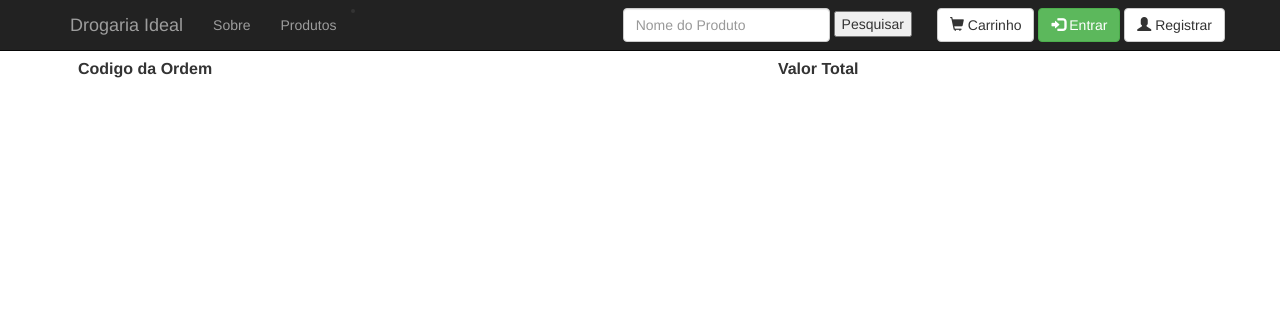
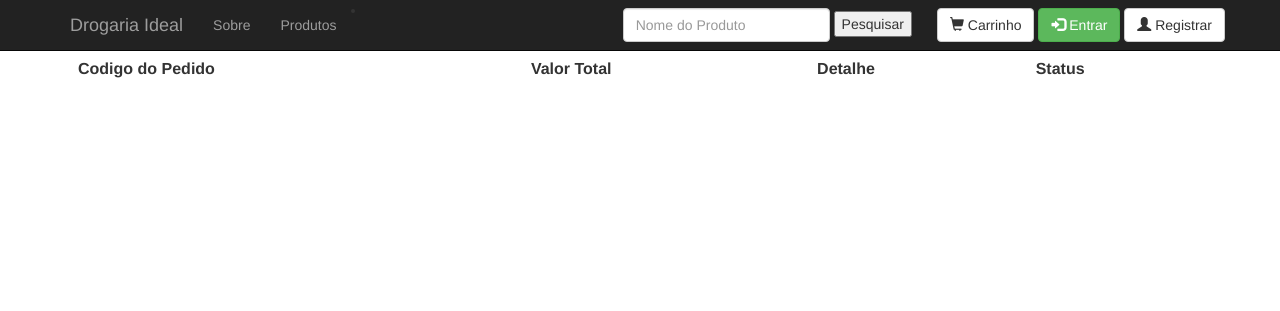
Before and after one commit to ulyssesBML/Requisitos04-DrogariaIdeal, a Django app: page /cart/list_orders/ in a window 1280 px wide. Shown: the top 311 px of the page. Run offline with Django 3.2, Linux system fonts and the light colour scheme; data that the repository does not hold is empty; some libraries are stand-ins or nearby versions.

Commit message:
can delete order, fixed list_products_order name @ urls, several strings fixed

```diff
--- a/DrogariaIdeal/cart/cart.py
+++ b/DrogariaIdeal/cart/cart.py
@@ -71,6 +71,4 @@ def get_amount(user_id, product_id):
 
 
 def clear(user_id):
-    cart = get_cart_for_user_id(user_id)
-
-    cart.clear()
+    __carts[user_id] = []
--- a/DrogariaIdeal/cart/templates/listOrders/list_orders.html
+++ b/DrogariaIdeal/cart/templates/listOrders/list_orders.html
@@ -9,15 +9,18 @@
 <table class="table table-hover" style="margin:5px;">
 
   <tr>
-    <th>Codigo da Ordem</th>
+    <th>Codigo do Pedido</th>
     <th>Valor Total</th>
+    <th>Detalhe</th>
+    <th>Status</th>
   </tr>
   {% for order in all_orders %}
   <tr>
     <td>{{order.id }}</td>
     <td>{{order.total_price }} R$</td>
-    <td><a class="glyphicon glyphicon-tags" href = "{% url 'cart:list_product_order' order.id %}"></a></td>
+    <td><a class="glyphicon glyphicon-tags" href = "{% url 'cart:list_products_order' order.id %}"></a></td>
     <td><a class="glyphicon glyphicon-send"></a></td>
+    <td><a class="glyphicon glyphicon-remove" onclick="return confirm('Voce tem certeza que deseja cancelar este pedido?')" href = "{% url 'cart:cancel_order' order.id %}" ></a></td>
   </tr>
   {% endfor %}
 
--- a/DrogariaIdeal/cart/templates/listProductsOrder/list_products_order.html
+++ b/DrogariaIdeal/cart/templates/listProductsOrder/list_products_order.html
@@ -26,7 +26,7 @@
   <h2>Preço Total: {{total_price}} R$</h2>
   <br>
   <h2>Dados do cliente</h2>
- <p>email: {{client.first_name}}</p>
+ <p>nome: {{client.first_name}}</p>
  <p>email: {{client.username}}</p>
  <p>endereço: {{client.endereco}}</p>
   {% endblock %}
--- a/DrogariaIdeal/cart/urls.py
+++ b/DrogariaIdeal/cart/urls.py
@@ -10,6 +10,7 @@ urlpatterns = [
     url(r'^show_cart/', views.show_cart, name = 'show_cart'),
     url(r'^remove_from_cart/(?P<product_id>[0-9]+)/', views.remove_from_cart, name="remove_from_cart"),
     url(r'^list_orders/', views.list_orders, name='list_orders'),
-    url(r'^list_products_order/(?P<order_id>[0-9]+)/', views.list_products_order, name='list_product_order'),
+    url(r'^list_products_order/(?P<order_id>[0-9]+)/', views.list_products_order, name='list_products_order'),
+    url(r'^cancel_order/(?P<order_id>[0-9]+)/', views.cancel_order, name='cancel_order'),
 ]
 static(settings.MEDIA_URL, document_root=settings.MEDIA_ROOT)
--- a/DrogariaIdeal/cart/views.py
+++ b/DrogariaIdeal/cart/views.py
@@ -32,7 +32,15 @@ def show_cart(request):
 
             order_form.instance.total_price = total_price(cart_products, amount)
             order_form.save()
+
+            cart.clear(user_id)
+
+            url = reverse('cart:list_products_order', kwargs={"order_id":order_form.instance.id})
+
+            return HttpResponseRedirect(url)
+
         return render(request, "show_cart/show_cart.html", context)
+
     else:
         order_form = Create_Order_Form()
         context["form"] = order_form
@@ -61,6 +69,7 @@ def list_orders(request):
 
     return render(request,"listOrders/list_orders.html", context)
 
+
 def list_products_order(request,order_id):
     context = {}
     products = []
@@ -71,6 +80,12 @@ def list_products_order(request,order_id):
     context['order'] = main_order.orders.all()
     return render(request,"listProductsOrder/list_products_order.html", context)
 
+
+def cancel_order(request, order_id):
+    order = Order.objects.get(id = order_id).delete()
+    return HttpResponseRedirect(reverse('cart:list_orders'))
+
+
 #def client_information(requ):
  #   context = {}
   #  context['all_orders'] = Order.objects.all()
```
Also changed, not shown: DrogariaIdeal/products/templates/sellProducts/sell_products.html (+5 -5 lines), DrogariaIdeal/products/migrations/0003_auto_20170529_1824.py (deleted).
